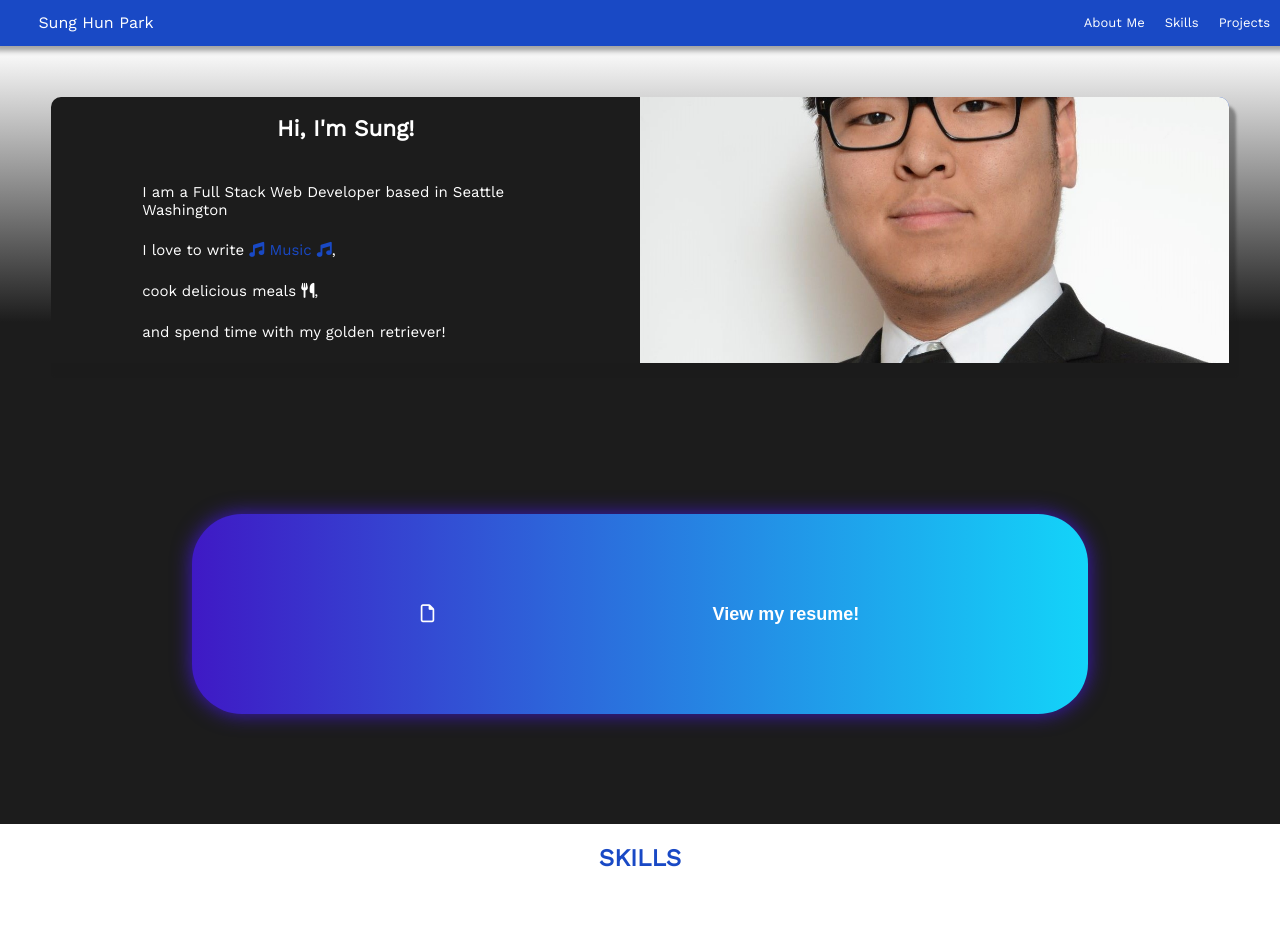
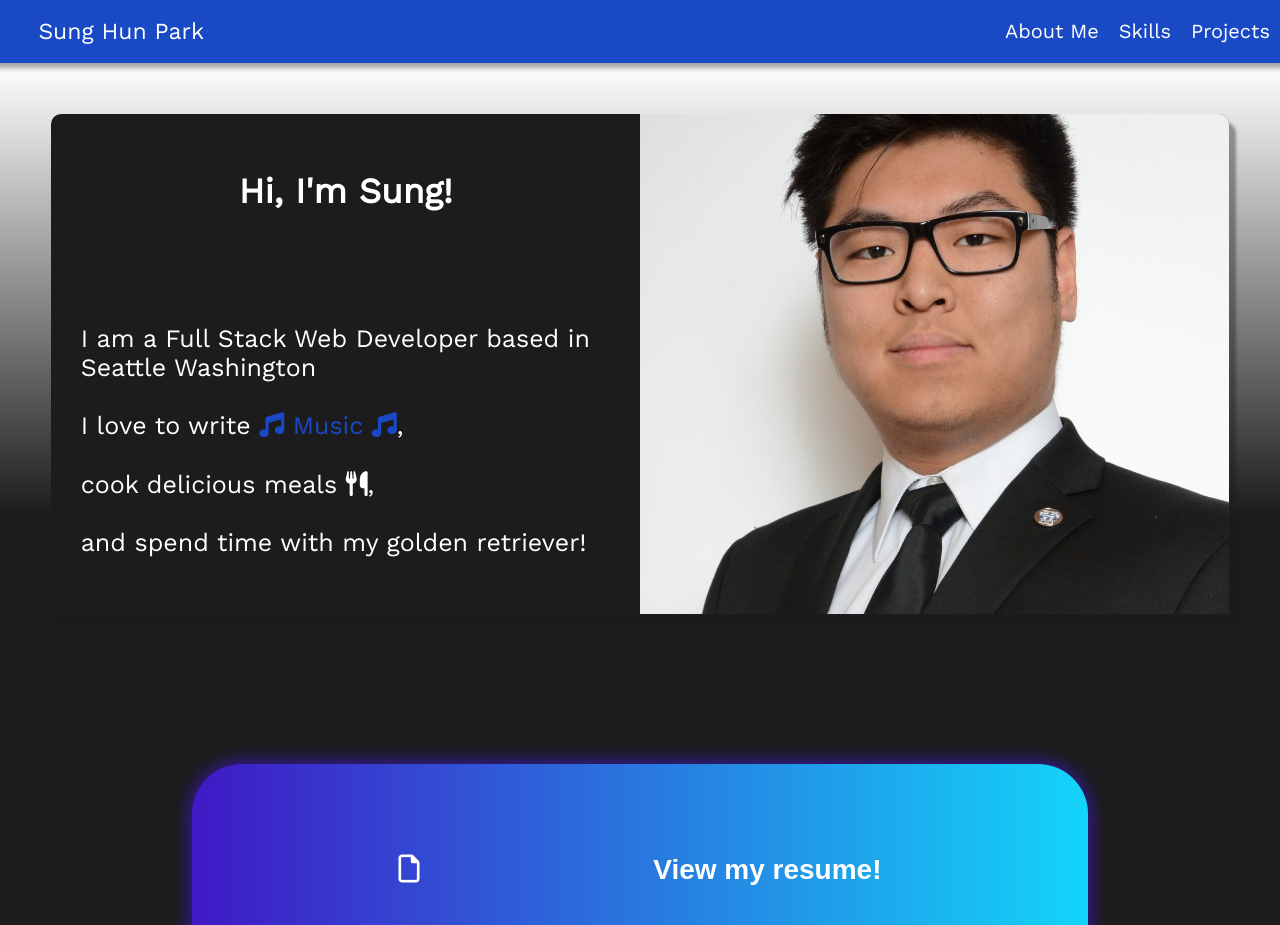
Before and after one commit to SunghunP/front-sung-portfolio, a React (Create React App) app: page / in a window 1280 px wide. Shown: the top 925 px of the page. Built offline with nearby package versions, Linux system fonts and the light colour scheme.

Commit message:
Add tablet sizes for media queries

```diff
--- a/src/components/Footer.jsx
+++ b/src/components/Footer.jsx
@@ -1,9 +1,11 @@
 import styled from 'styled-components';
+import { device } from '../helpers/devices';
 const StyledFooter = styled.footer`
 	height: 150px;
 	align-items: center;
 	justify-content: center;
 	margin: auto 5%;
+	margin-top: 20px;
 	padding-top: 30px;
 	text-align: center;
 
@@ -28,6 +30,12 @@ const StyledFooter = styled.footer`
 		cursor: pointer;
 	}
 
+	i, div {
+		font-size: 24px;
+	}
+
+	@media ${device.tablet} {
+	};
 `;
 
 export default function Footer ({theme}) {
--- a/src/components/Header.jsx
+++ b/src/components/Header.jsx
@@ -1,4 +1,5 @@
 import { Link } from 'react-router-dom';
+import { device } from '../helpers/devices';
 import styled from 'styled-components';
 
 const StyledHeader = styled.header`
@@ -44,6 +45,19 @@ const StyledHeader = styled.header`
 			transform-origin: bottom left;
 		};
 	};
+
+	@media ${device.tablet} {
+		a.links {
+			font-size: 23px;
+		};
+		a.hover-animation {
+			font-size: 20px;
+		};
+	};
+
+	@media ${device.laptop} {
+
+	};
 `;
 
 export default function Header ({theme}) {
--- a/src/components/Project.jsx
+++ b/src/components/Project.jsx
@@ -1,4 +1,5 @@
 import styled from 'styled-components';
+import { device } from '../helpers/devices';
 
 const StyledCard = styled.div`
 	width: 85%;
@@ -38,7 +39,8 @@ const StyledCard = styled.div`
 	.card-content {
 		height: 100%;
 		display: flex;
-		justify-content: space-evenly;
+		justify-content: space-around;
+		font-size: 20px;
 	}
 
 	.icons a span i {
@@ -50,6 +52,24 @@ const StyledCard = styled.div`
 	.span-item {
 		font-size: 0.75em;
 	}
+
+  @media ${device.tablet} {
+    h3.title {
+      font-size: 35px;
+    };
+    .card-content {
+      font-size: 20px;
+    };
+	};
+
+	@media ${device.tabletLg} {
+		h3.title {
+      font-size: 40px;
+    };
+    .card-content {
+      font-size: 30px;
+    };
+	};
 `;
 
 export default function Project({theme, e}) {
--- a/src/components/Resume.jsx
+++ b/src/components/Resume.jsx
@@ -1,5 +1,6 @@
 import styled from 'styled-components';
 import resume from '../assets/resume/Sunghun_Park_Resume.pdf';
+import { device } from '../helpers/devices';
 
 const ResumeDiv = styled.div`
   width: 100%;
@@ -25,6 +26,7 @@ const ResumeDiv = styled.div`
     color: ${props => props.theme.mainText};
     box-shadow: 0px 0px 20px #3F19C5;
     background-size: 200% auto;
+    cursor: pointer;
   };
 
   .wrapper{
@@ -32,6 +34,12 @@ const ResumeDiv = styled.div`
     align-items: center;
     justify-content: center;
     padding-bottom: 10px;
+  };
+
+  @media ${device.tablet} {
+    button {
+      font-size: 28px;
+    }
   };
 `;
 
--- a/src/components/Skill.jsx
+++ b/src/components/Skill.jsx
@@ -1,4 +1,5 @@
 import styled from 'styled-components';
+import { device } from '../helpers/devices';
 
 const StyledCard = styled.div`
   background: ${props => props.theme.mainDarkMode};
@@ -34,6 +35,15 @@ const StyledCard = styled.div`
   .fa.fa-star.checked {
     color: ${props => props.theme.mainAccent}
   };
+
+  @media ${device.tablet} {
+    h3 {
+      font-size: 25px;
+    };
+    .card-content {
+      font-size: 20px;
+    };
+  };
 `;
 
 export default function Skill({theme, e}) {
@@ -54,15 +64,6 @@ export default function Skill({theme, e}) {
     ));
   }
 
-  // function mapSubSkills(descArr) {
-  //   return e.desc.map(item => (
-  //     <div>
-  //       <div>{e.desc[0]}</div>
-  //       <div>{printStars(e.skillLevel[0])}</div>
-  //     </div>
-  //   ))
-  // }
-
   return (
     <StyledCard className='card flex col' theme={theme}>
       <div className='card-title'>
--- a/src/components/mainPageSections/AboutSection.jsx
+++ b/src/components/mainPageSections/AboutSection.jsx
@@ -1,5 +1,6 @@
 import styled from 'styled-components';
 import profile from '../../assets/images/profile.jpg';
+import { device } from '../../helpers/devices';
 
 const StyledAboutSection = styled.div`
   width: 100%;
@@ -57,6 +58,21 @@ const StyledAboutSection = styled.div`
     background-size: cover;
     background-position: center;
   };
+
+  @media ${device.tablet} {
+    h2 {
+      font-size: 35px;
+    };
+    p {
+      font-size: 25px;
+    };
+    div.profile-img {
+      min-height: 500px;
+    };
+    div.half-column.flex.col {
+      justify-content: space-around;
+    };
+  };
 `;
 
 export default function AboutSection({theme}) {
--- a/src/components/mainPageSections/SkillSection.jsx
+++ b/src/components/mainPageSections/SkillSection.jsx
@@ -1,6 +1,7 @@
 import styled from 'styled-components';
 import Skill from '../../components/Skill';
 import mapDataToComponents from '../../helpers/mapDataToComponents';
+import { device } from '../../helpers/devices';
 
 const StyledDiv = styled.div`
   background: ${props => props.theme.reverseBackground};
@@ -18,6 +19,12 @@ const StyledDiv = styled.div`
   h2 {
     color: ${props => props.theme.mainBackground};
   };
+
+  @media ${device.tablet} {
+    h2 {
+      font-size: 40px;
+    }
+  };
 `;
 
 export default function SkillSection({theme, skillList}) {
--- /dev/null
+++ b/src/helpers/devices.js
@@ -0,0 +1,13 @@
+const sizes = {
+  mobile: '320px',
+  tablet: '500px',
+  tabletLg: '670px',
+  laptop: '1024px',
+}
+
+export const device = {
+  mobile: `(min-width: ${sizes.mobile})`,
+  tablet: `(min-width: ${sizes.tablet})`,
+  tabletLg: `(min-width: ${sizes.tabletLg})`,
+  laptop: `(min-width: ${sizes.laptop})`
+}
```
